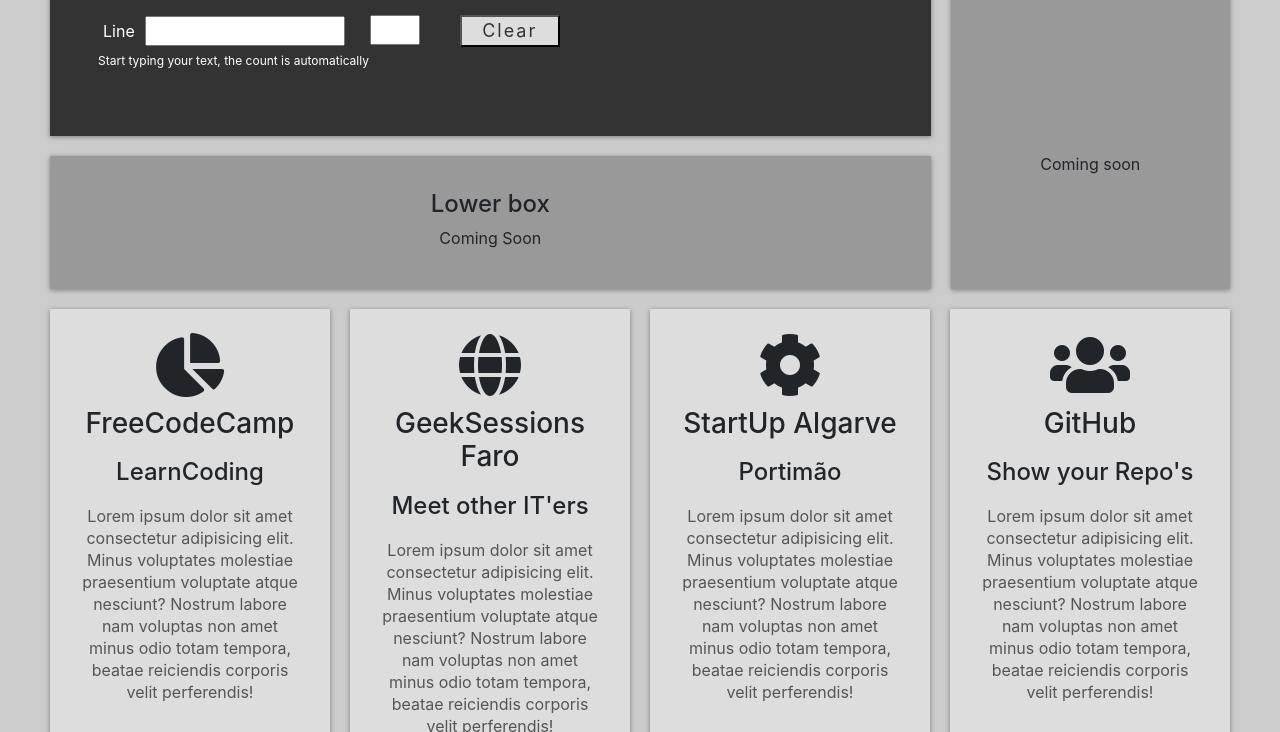
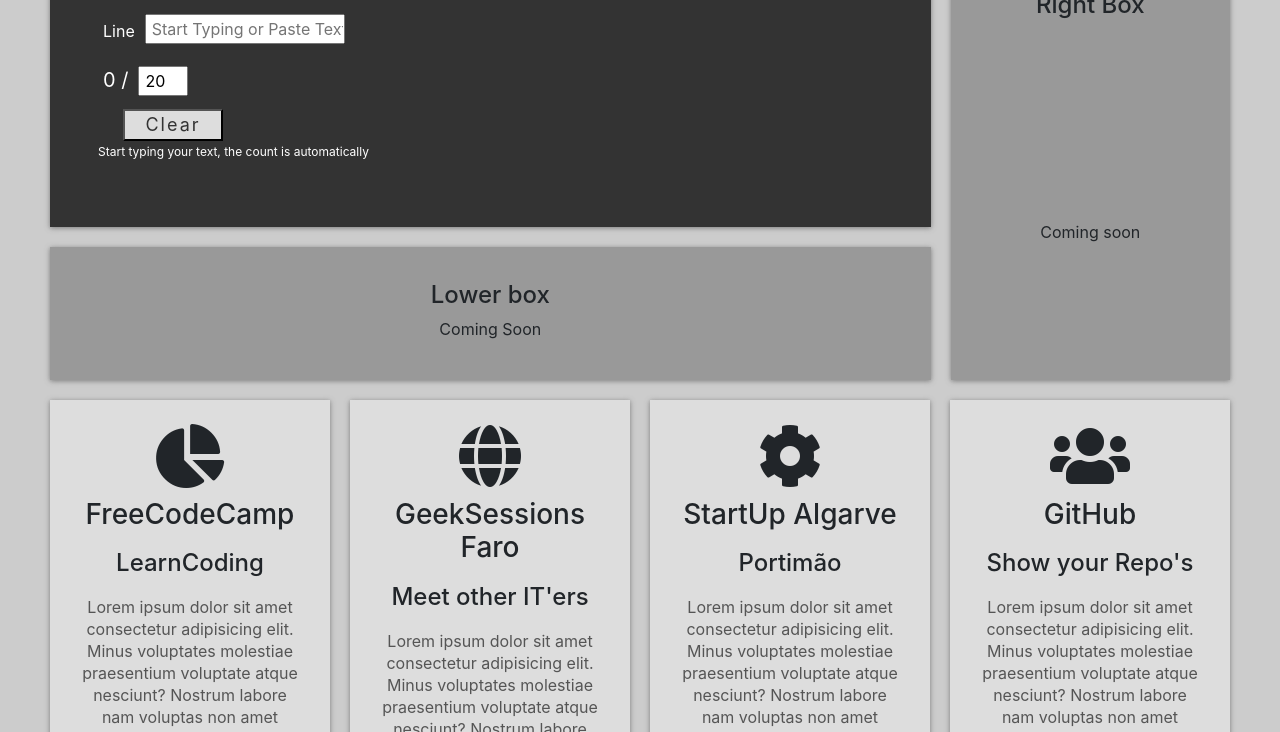
Before and after one commit to ericrkock/Character-Count, a React app: page / in a window 1280 px wide. Shown: the part 368-1100 px from the top of the page. Built offline with nearby package versions, Linux system fonts and the light colour scheme.

Commit message:
Field updates

```diff
--- a/package.json
+++ b/package.json
@@ -6,6 +6,7 @@
     "bootstrap": "^4.3.1",
     "react": "^16.9.0",
     "react-dom": "^16.9.0",
+    "react-bootstrap": "^1.0.0-beta.11",
     "react-scripts": "3.1.1"
   },
   "scripts": {
--- a/src/components/characters/CharLimit.js
+++ b/src/components/characters/CharLimit.js
@@ -8,13 +8,13 @@
 
     render() {
         return (
-            <div>
+            <div className="line">
                 <div onSubmit={this.onLimitSubmit}>
                     <label id="charNum">{this.props.totalChar}</label>
                     <input className="limit-count"
                         type="text"
-                        value={this.props.limit}
-                        onChange={this.props.handleChange}
+                        value={this.props.value}
+                        onChange={this.props.handleLimit}
                     />
                 </div>
             </div>
--- a/src/components/characters/CharacterCount.js
+++ b/src/components/characters/CharacterCount.js
@@ -8,41 +8,63 @@
       super(props);
       this.state = {
          limit: "20",
-         totalChar: "0",
+         charCount: "",
+         totalChar: "0 /",
          maxCharWidth: "200"
       };
-      this.handleChange = this.handleChange.bind(this);
+      this.handleLimit = this.handleLimit.bind(this);
+      this.handleCount = this.handleCount.bind(this);
    }
 
-   handleChange(event) {
-      this.setState({ limit: event.target.value });
-      console.log("Limit set to:", this.state.limit);
+   handleCount(event) {
+      this.setState({ charCount: event.target.value });
+      console.log("length", event.target.value);
+      this.countChars();
    }
 
-   countChars = () => {
-      console.log("countChars evoked");
+   handleLimit(event) {
+      this.setState({ limit: event.target.value });
+   }
+
+   countChars = (event) => {
+      console.log("countChars evoked > charCount =", this.state.charCount);
+      const maxLength = parseInt(this.state.limit);
+      const boxLength = parseInt(this.state.charCount).length;
+      const charRemain = maxLength - boxLength;
+      if (boxLength < (parseInt(this.state.limit) + 1)) {
+         let limitGood = boxLength + " / " + charRemain + " ... GOOD";
+         this.setState({ totalChar: limitGood })
+      } else {
+         let limitTooLong = -charRemain + " # TOO LONG";
+         this.setState({ totalChar: limitTooLong });
+      }
    }
 
    clearCharCount = () => {
       console.log("Reset to default evoked");
       this.setState({
          limit: "20",
-         totalChar: "1 /",
+         charCount: "Clear",
+         totalChar: "0 /",
          maxCharWidth: "200"
       });
-      console.log("Reset to:", this.state.limit);
+      console.log("Reset to:", this.state.limit, "charCount", this.state.charCount);
    }
+
    render() {
       return (
          <div className="char-count" id="char">
             <div className="char-box">
                <h1>Characters Count</h1>
-               <div className="line">
-                  <InputChars />
-                  {/*<p id="charNum" >{this.state.totalChar} /</p>*/}
+               <div>
+                  <InputChars
+                     value={this.state.charCount}
+                     handleCount={this.handleCount}
+                  />
                   <CharLimit
-                     input={this.state.limit}
-                     handleChange={this.handleChange}
+                     totalChar={this.state.totalChar}
+                     value={this.state.limit}
+                     handleLimit={this.handleLimit}
                   />
                   <CharButton
                      name={"Clear"}
--- a/src/components/characters/InputChars.js
+++ b/src/components/characters/InputChars.js
@@ -2,11 +2,14 @@
 
 class InputChars extends React.Component {
    render() {
-      return(
+      return (
          <div>
-            <div>
+            <div className="line">
                <label className="line-header">Line</label>
-               <input type="text" className="input-box" />
+               <input type="text" className="input-box" placeholder="Start Typing or Paste Text"
+                  value={this.props.value}
+                  onChange={this.props.handleCount}
+               />
             </div>
          </div>
       );
--- a/src/index.css
+++ b/src/index.css
@@ -151,6 +151,7 @@
 }
 
 .char-box .line #charNum {
+  color: var(--light);
   padding-top: 14px;
   font-size: 20px;
 }
```
Also changed, not shown: 1 other file. Lines whose indentation alone changed are shown as unchanged.
